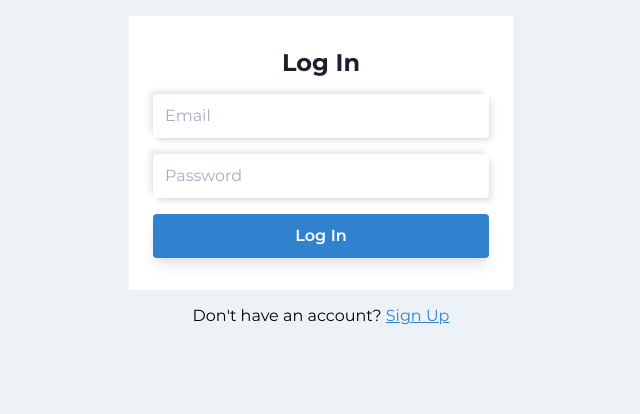
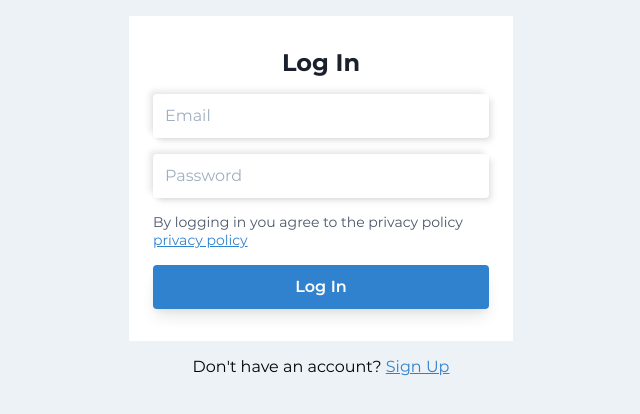
Before and after one commit to Ayub-Begimkulov/simple_workout_tracker, a Vue app: page /#/login in a window 1280 px wide. Shown: the top 414 px of the page, without its empty margins (319-959 px from the left). Built offline with nearby package versions, Linux system fonts and the light colour scheme; what vue-firestore would draw is missing.

Commit message:
Update Login.vue
Added privacy policy to the login page

```diff
--- a/src/views/Login.vue
+++ b/src/views/Login.vue
@@ -22,6 +22,16 @@
 	        required
         >
 
+        <div class="text-gray-700 text-left text-sm mb-4">
+          By logging in you agree to the privacy policy
+          <a
+            class="text-blue-600 underline"
+            href="https://ayub-begimkulov.github.io/simple-workout-tracker-privacy-policy/"
+          >
+            privacy policy
+          </a>
+        </div>
+
         <button class="w-full bg-blue-600 shadow-lg rounded text-white font-semibold p-3 hover:bg-blue-700">
           Log In
         </button>
@@ -33,7 +43,7 @@
       </form>
     </div>
 
-    <p class="mt-4">
+    <p class="my-4">
       Don't have an account?
       <router-link class="underline text-blue-600" to="/signup">Sign Up</router-link>
     </p>
```
